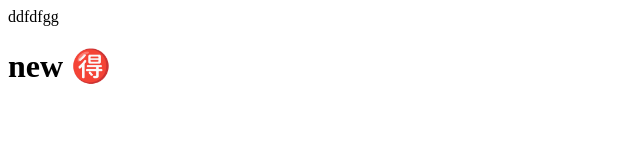
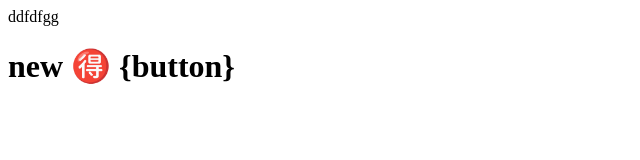
Before and after one commit to hammad-safi/thirdrepo, a plain HTML site: page index.html in a window 1280 px wide. Shown: the whole page, without its empty margins (0-640 px from the left). Drawn offline with Linux system fonts and the light colour scheme.

Commit message:
add button

```diff
--- a/index.html
+++ b/index.html
@@ -1,3 +1,2 @@
 <p>ddfdfgg</p>
-<h1>new 🉐
-</h1>
+<h1>new 🉐 {button} </h1>
```
